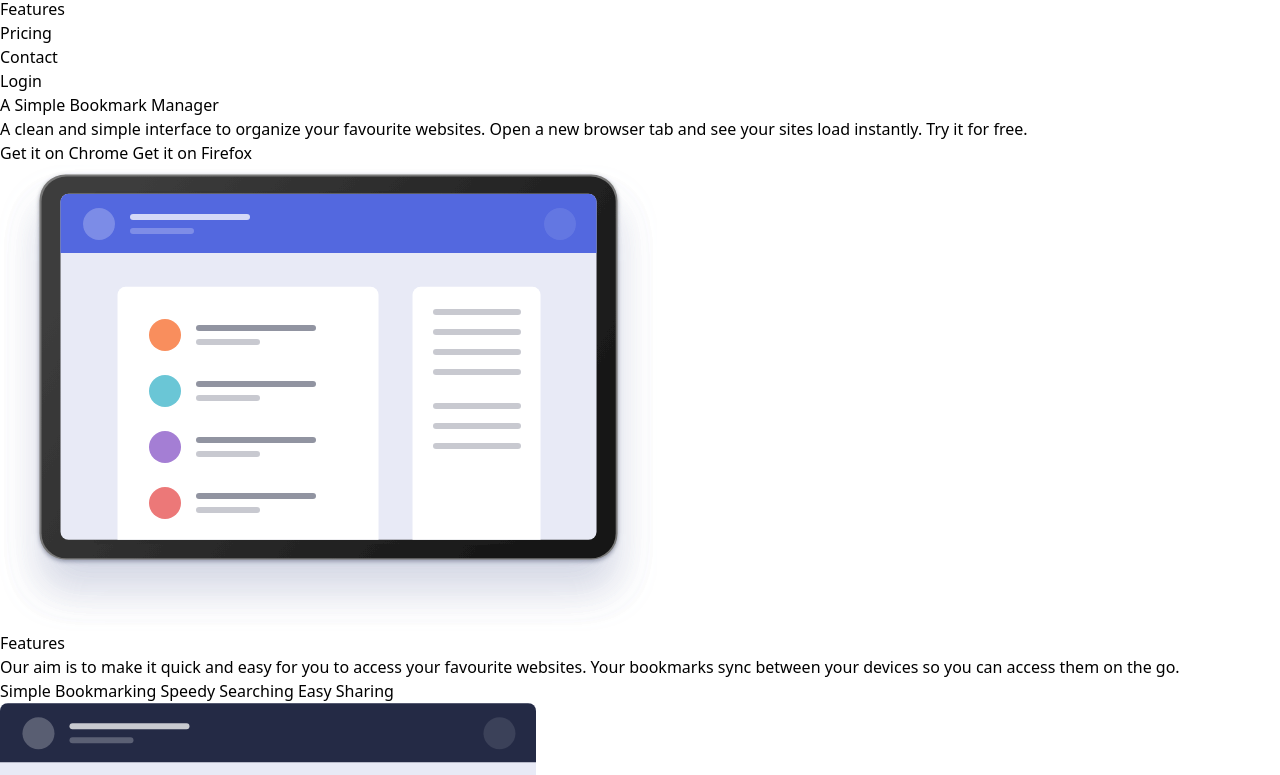
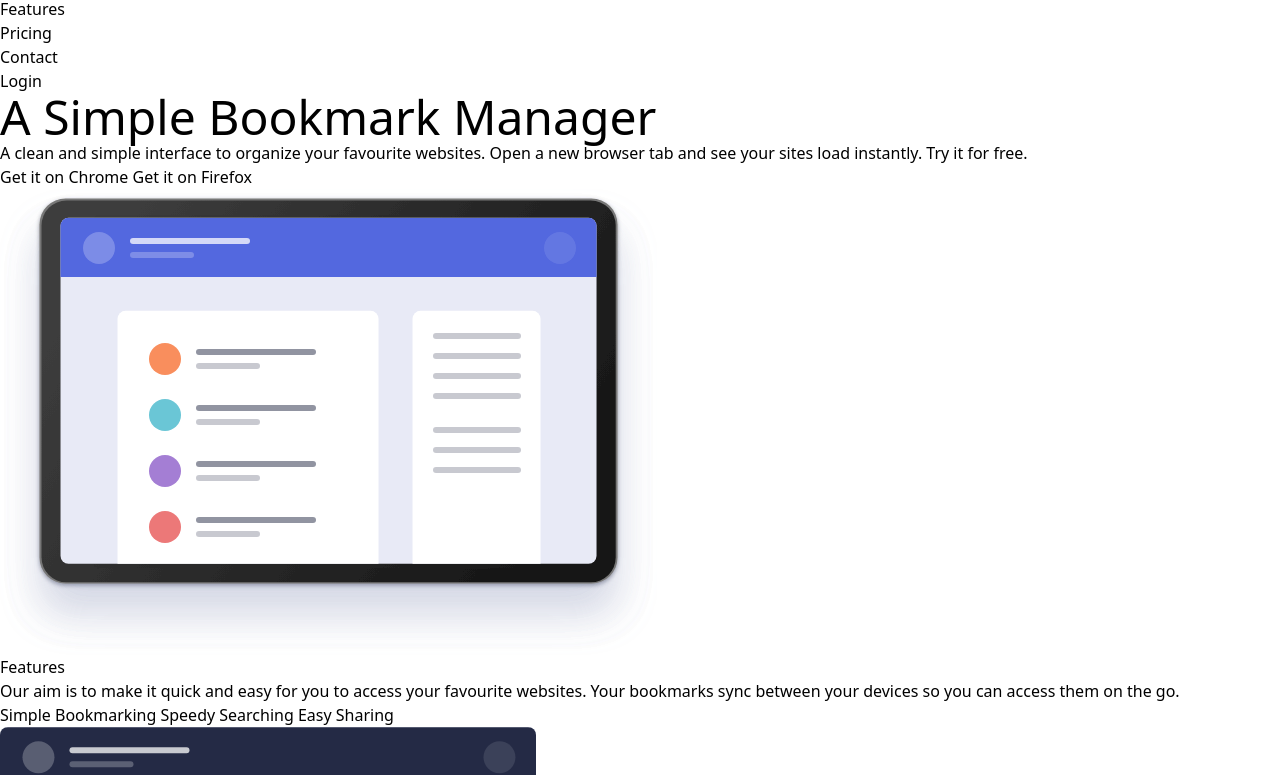
Before and after one commit to hangtime319/bookmark-landing-page, a website: page src/index.html in a window 1280 px wide. Shown: the part 28-803 px from the top of the page. Drawn offline with Linux system fonts and the light colour scheme.

Commit message:
Ajustando Readme

```diff
--- a/src/index.html
+++ b/src/index.html
@@ -29,7 +29,7 @@
     </header>
 
     <main>
-      <h1 class="">A Simple Bookmark Manager</h1>
+      <h1 class="text-5xl">A Simple Bookmark Manager</h1>
 
       <p>
         A clean and simple interface to organize your favourite websites. Open a
@@ -191,3 +191,4 @@
     </div>
   </body>
 </html>
+<!-- npx tailwindcss -i ./src/input.css -o ./src/output.css --watch -->
```
Also changed, not shown: README.md, src/output.css.
